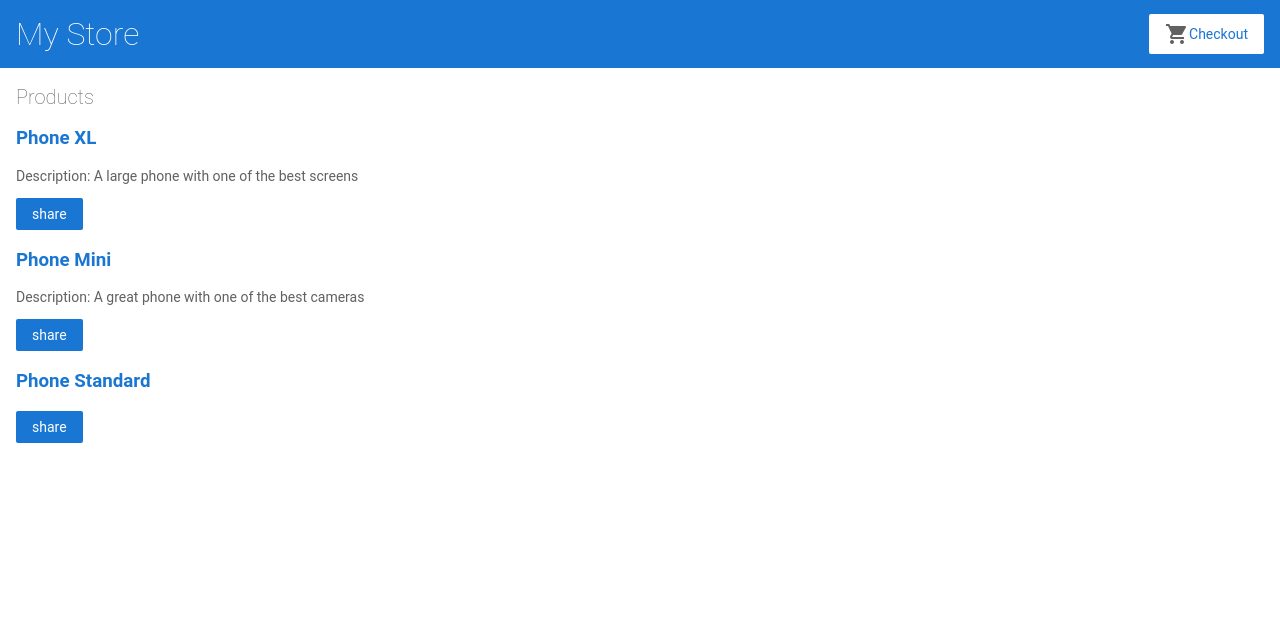
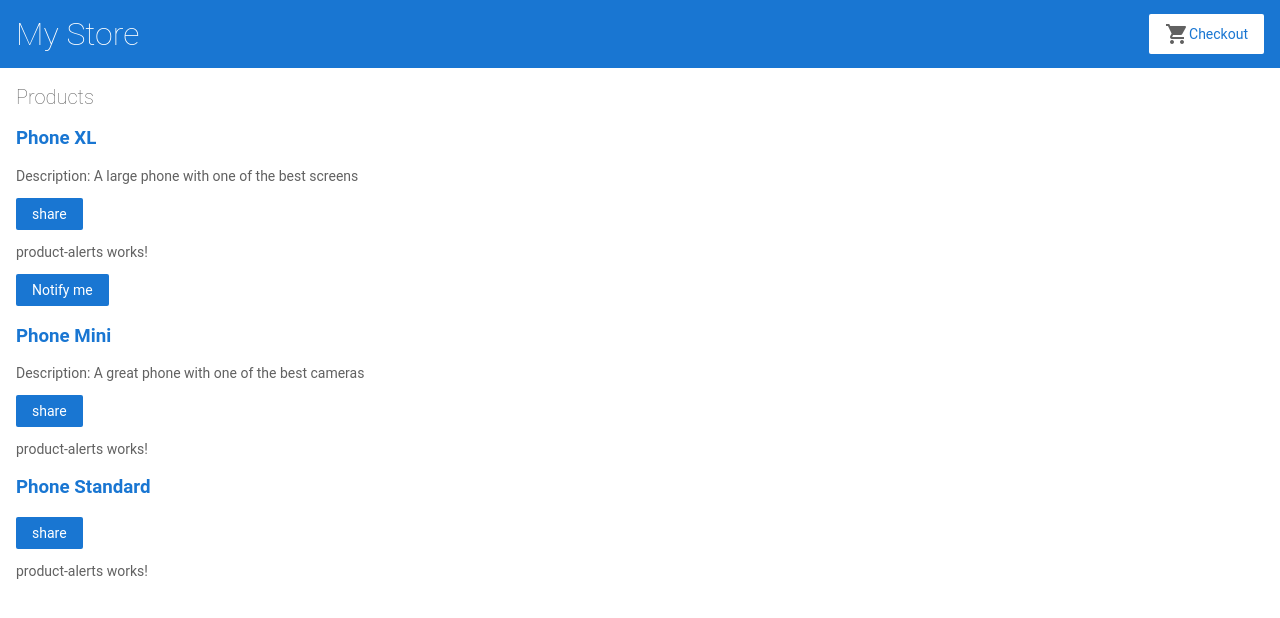
Before and after one commit to ometman/angular-mystore, an Angular app: page / in a window 1280 px wide. Shown: the top 618 px of the page. Built offline with nearby package versions, Linux system fonts and the light colour scheme.

Commit message:
Modify product list com.html

```diff
--- a/src/app/product-list/product-list.component.html
+++ b/src/app/product-list/product-list.component.html
@@ -24,4 +24,8 @@ can be found in the LICENSE file at https://angular.io/license
     share
   </button>
 
+  <app-product-alerts
+    [product]="product">
+  </app-product-alerts>
+
 </div>
```
